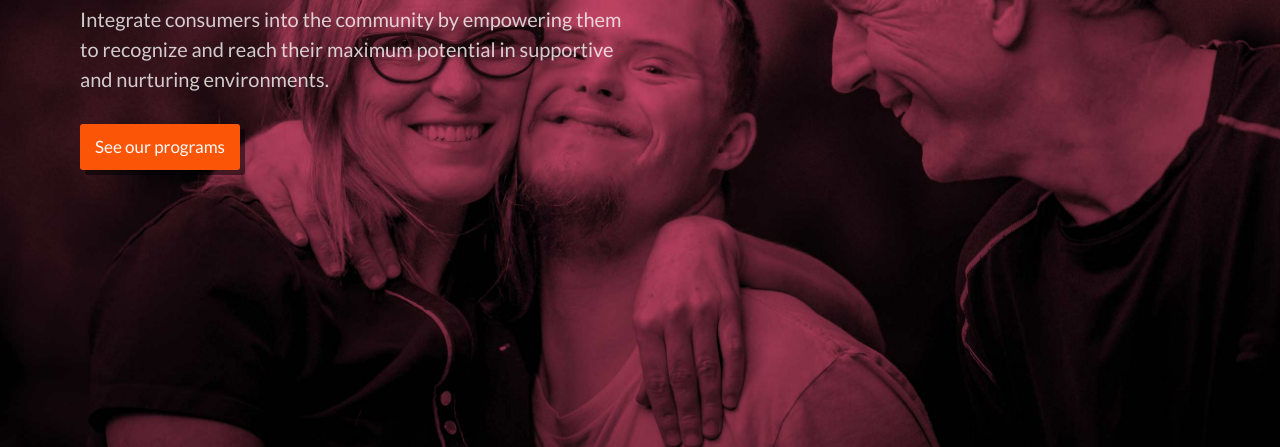
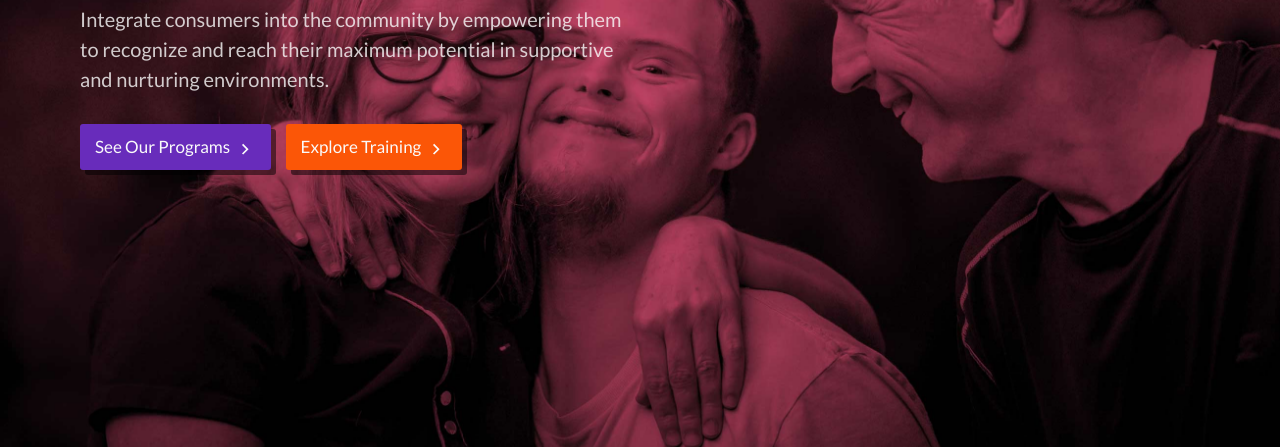
Before and after one commit to apkomatic-tech/wcp-website, a Gatsby site: page / in a window 1280 px wide. Shown: the part 353-800 px from the top of the page. Built offline with nearby package versions, Linux system fonts and the light colour scheme; Gatsby itself is replaced by a stand-in of ours.

Commit message:
update buttons on homepage

```diff
--- a/src/pages/index.js
+++ b/src/pages/index.js
@@ -1,5 +1,6 @@
 import React from "react"
 import styled from "styled-components"
+import { RiArrowRightSLine } from "react-icons/ri"
 
 import SEO from "../components/seo"
 import { ButtonLink } from "../components/shared/Button"
@@ -80,7 +81,12 @@ const HomePage = () => (
           environments.
         </p>
         <HeroButtons>
-          <ButtonLink to="/">See our programs</ButtonLink>
+          <ButtonLink primary to="/programs">
+            See Our Programs <RiArrowRightSLine />
+          </ButtonLink>
+          <ButtonLink to="/training">
+            Explore Training <RiArrowRightSLine />
+          </ButtonLink>
         </HeroButtons>
       </div>
     </Hero>
```
